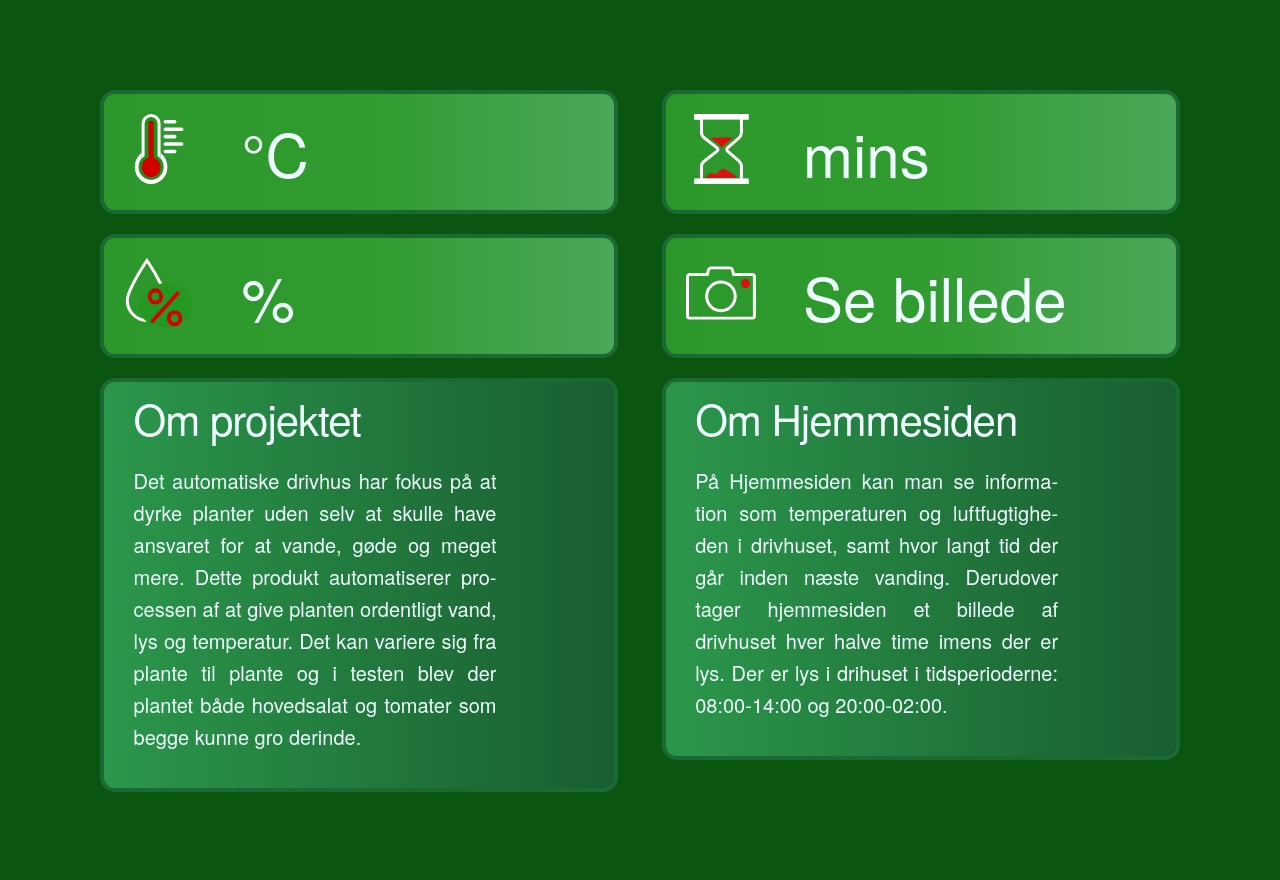
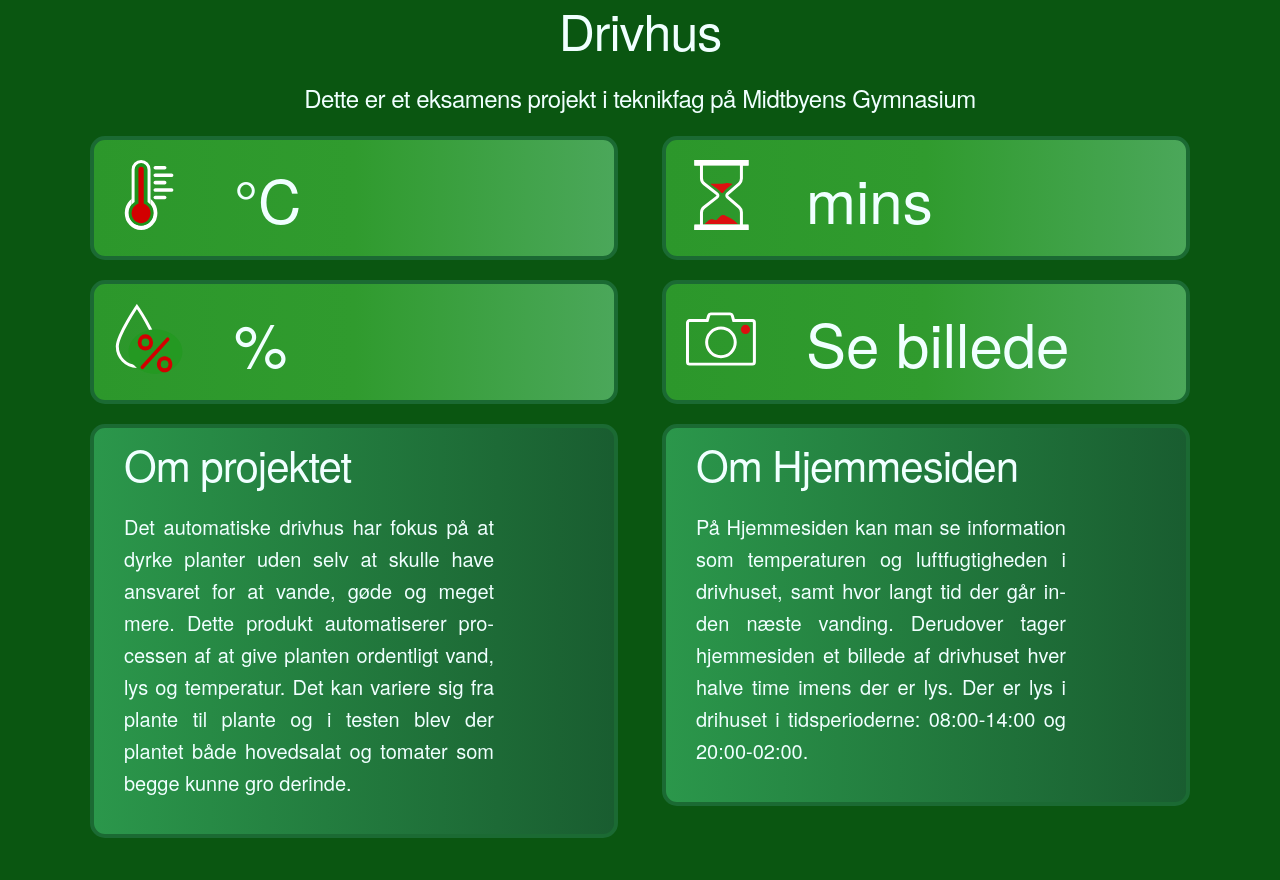
Before and after one commit to imkowalski/Teknikfag, a Flask app: template teknikfag/templates/index.html in a window 1280 px wide. After the commit the page ends 838 px from the top, so only its background shows below. Run offline with Flask 3, Linux system fonts and the light colour scheme; the template is opened without the code that fills it, so the values that code supplies are empty.

Commit message:
added title

```diff
--- a/teknikfag/templates/index.html
+++ b/teknikfag/templates/index.html
@@ -95,7 +95,12 @@
 </style>
 
 <body>
-  <div class="row ceiling">
+
+  <div class="celling row">
+    <h1 style="color: azure; text-align: center;">Drivhus</h1>
+    <h5 style="color: azure; text-align:center;">Dette er et eksamens projekt i teknikfag på Midtbyens Gymnasium</h5>
+  </div>
+  <div class="row">
     <div class="six columns">
       <div class="row">
         <div class="bento twelve columns a">
```
